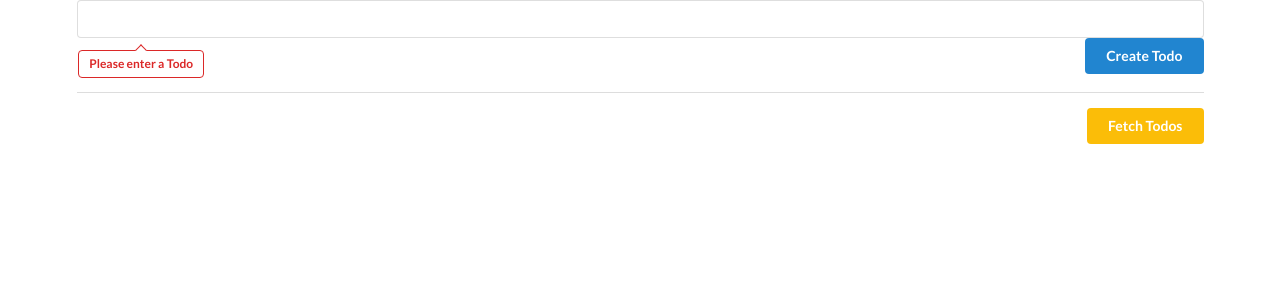
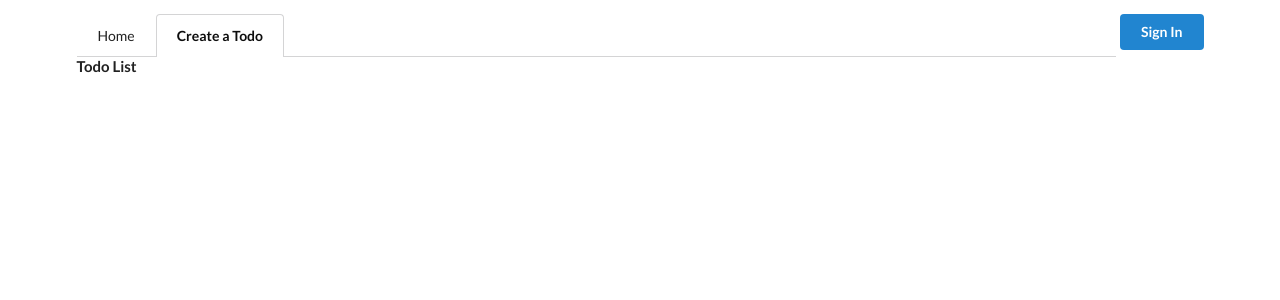
Before and after one commit to Hano1388/testing-react-enzyme, a React (Create React App) app: page /todos in a window 1280 px wide. Shown: the top 300 px of the page. Built offline with nearby package versions, Linux system fonts and the light colour scheme.

Commit message:
added header and a simple user authentication to create a HOC

```diff
--- a/package.json
+++ b/package.json
@@ -8,6 +8,7 @@
     "react": "^16.8.5",
     "react-dom": "^16.8.5",
     "react-redux": "^6.0.1",
+    "react-router-dom": "^5.0.0",
     "react-scripts": "2.1.8",
     "redux": "^4.0.1",
     "redux-thunk": "^2.3.0"
--- a/src/actions/index.js
+++ b/src/actions/index.js
@@ -1,7 +1,8 @@
 import axios from 'axios';
 import {
   SAVE_TODO,
-  FETCH_TODOS
+  FETCH_TODOS,
+  AUTHENTICATE
 } from 'actions/types';
 
 export const saveTodo = todo => {
@@ -16,3 +17,10 @@ export const fetchTodos = () => async (dispatch) => {
 
   dispatch({ type: FETCH_TODOS, payload: response.data });
 }
+
+export const authenticate = isLoggedIn => {
+  return {
+    type: AUTHENTICATE,
+    payload: isLoggedIn
+  }
+}
--- a/src/actions/types.js
+++ b/src/actions/types.js
@@ -1,2 +1,3 @@
 export const SAVE_TODO = 'SAVE_TODO';
 export const FETCH_TODOS = 'FETCH_TODOS';
+export const AUTHENTICATE = 'AUTHENTICATE';
--- a/src/components/App.js
+++ b/src/components/App.js
@@ -1,15 +1,78 @@
 import React from 'react';
+import { Route, Link } from 'react-router-dom';
+import { connect } from 'react-redux';
 
 import CreateTodo from 'components/CreateTodo';
 import TodoList from 'components/TodoList';
+import { authenticate } from 'actions'
 
-const App = () => {
-  return (
-    <div>
-      <CreateTodo />
-      <TodoList />
-    </div>
-  )
+class App extends React.Component {
+
+  state = {
+    activeLink: {
+      home: window.location.pathname === '/' ? 'item active' : 'item',
+      createTodo: window.location.pathname === '/todos' ? 'item active' : 'item'
+    }
+  }
+
+  renderButton() {
+    if (this.props.auth) {
+      return (
+        <button
+          className="ui right floated red button"
+          onClick={() => this.props.authenticate(false)}
+        >
+          Sign Out
+        </button>
+      );
+    } else {
+      return (
+        <button
+          className="ui right floated primary button"
+          onClick={() => this.props.authenticate(true)}
+        >
+        Sign In
+        </button>
+      );
+    }
+
+  }
+  renderHeader() {
+    return (
+      <div className="ui container">
+      {this.renderButton()}
+        <div className="ui tabular menu">
+          <Link
+            className={this.state.activeLink.home}
+            to="/"
+            onClick={e => this.setState({ activeLink: { home: 'item active', createTodo: 'item' } })}
+          >
+            Home
+          </Link>
+          <Link
+            className={this.state.activeLink.createTodo}
+            to="/todos"
+            onClick={e => this.setState({ activeLink: { home: 'item', createTodo: 'item active' } })}
+          >
+            Create a Todo
+          </Link>
+        </div>
+      </div>
+    );
+  }
+  render() {
+    return (
+      <div>
+        {this.renderHeader()}
+        <Route path="/" exact component={CreateTodo} />
+        <Route path="/todos" component={TodoList} />
+      </div>
+    );
+  }
 }
 
-export default App;
+const mapStateToProps = ({ auth }) => {
+  return { auth }
+}
+
+export default connect(mapStateToProps, { authenticate })(App);
--- a/src/components/TodoList.js
+++ b/src/components/TodoList.js
@@ -11,7 +11,8 @@ class TodoList extends React.Component {
 
   render() {
     return (
-      <div>
+      <div className="ui container">
+        <h4 className="header">Todo List</h4>
         <ul>
           {this.renderTodoList()}
         </ul>
--- /dev/null
+++ b/src/history.js
@@ -0,0 +1,3 @@
+import createHistory from 'history/createBrowserHistory';
+
+export default createHistory();
--- a/src/index.js
+++ b/src/index.js
@@ -1,12 +1,15 @@
 import React from 'react';
 import ReactDOM from 'react-dom';
+import { BrowserRouter } from 'react-router-dom';
+
 import Root from 'Root';
-
 import App from 'components/App';
 
 ReactDOM.render(
   <Root>
-    <App />
+    <BrowserRouter>
+      <App />
+    </BrowserRouter>
   </Root>,
   document.querySelector('#root')
 );
--- /dev/null
+++ b/src/reducers/authReducer.js
@@ -0,0 +1,10 @@
+import { AUTHENTICATE } from 'actions/types';
+
+export default (state = false, action) => {
+  switch (action.type) {
+    case AUTHENTICATE:
+      return action.payload;
+    default:
+      return state;
+  }
+}
--- a/src/reducers/index.js
+++ b/src/reducers/index.js
@@ -1,6 +1,8 @@
 import { combineReducers } from 'redux';
 import todosReducer from 'reducers/todosReducer';
+import authReducer from 'reducers/authReducer';
 
 export default combineReducers({
-  todos: todosReducer
+  todos: todosReducer,
+  auth: authReducer
 });
```
Also changed, not shown: 1 other file (tests, documents, lock files or other folders).
